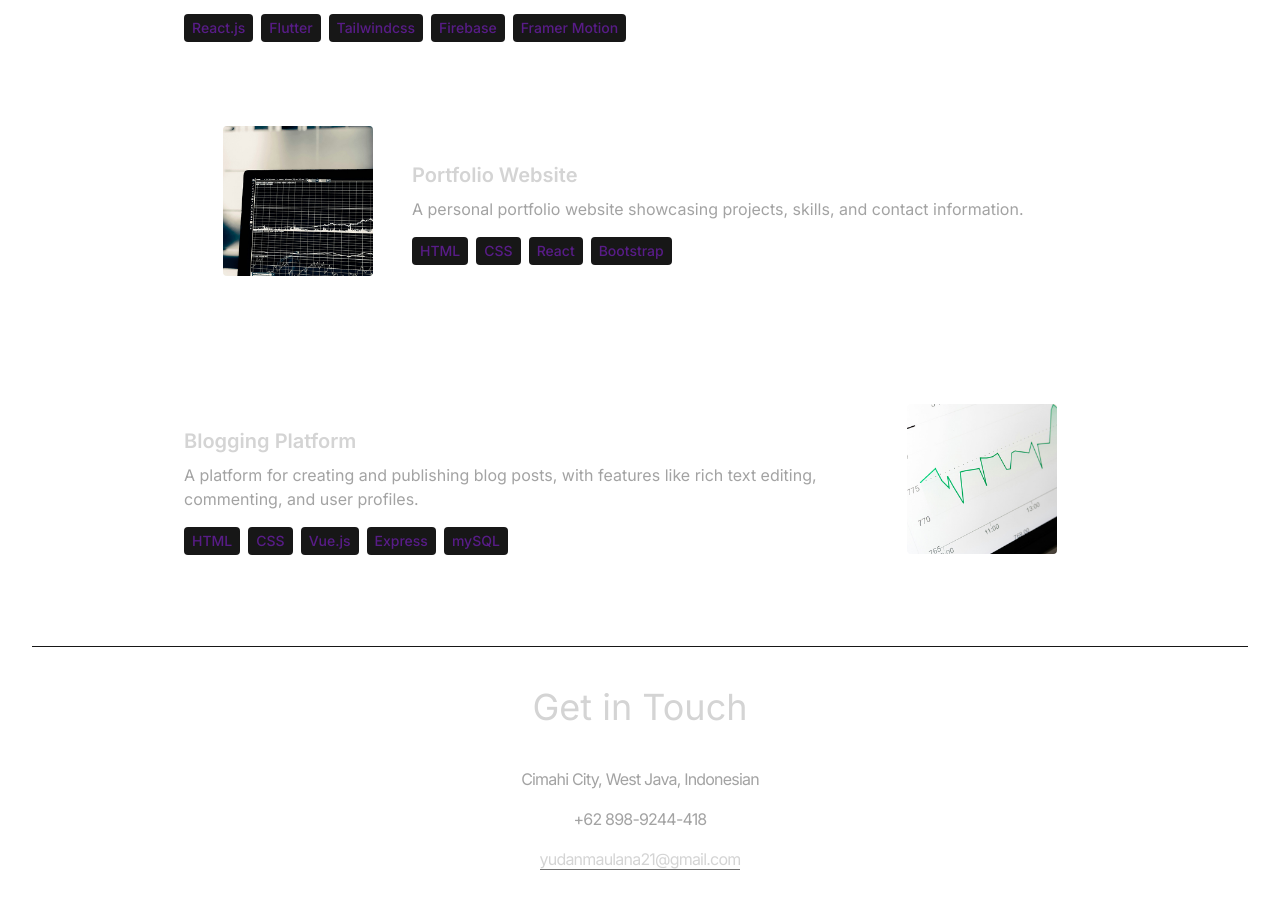
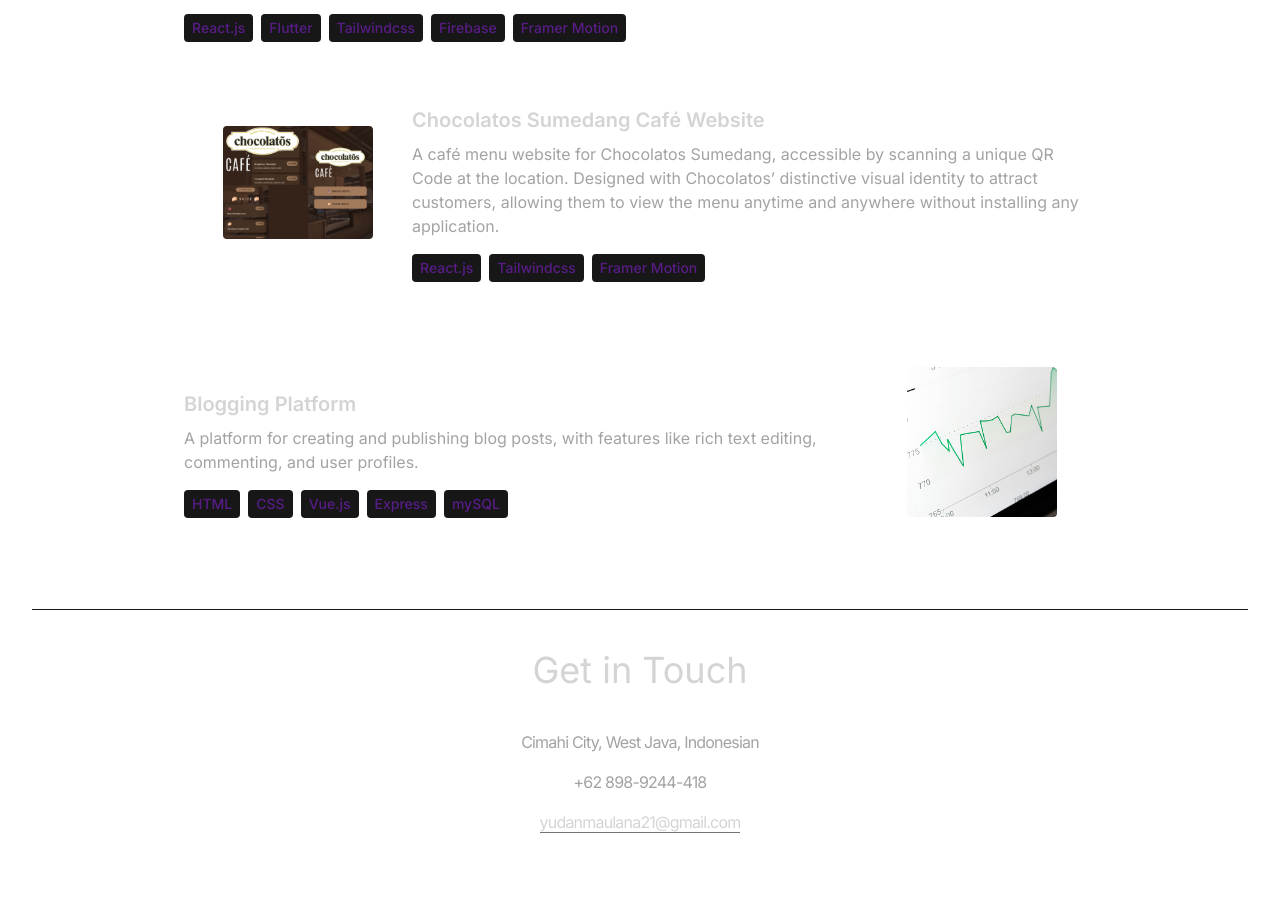
Before and after one commit to YudanMaulana/portfolio-me, a React (Vite) app: page / in a window 1280 px wide. Shown: the part 3627-4530 px from the top of the page. Built offline with nearby package versions, Linux system fonts and the light colour scheme.

Commit message:
add experience caffe chocolatos

```diff
--- a/src/locales/en.json
+++ b/src/locales/en.json
@@ -1,4 +1,3 @@
-
 {
   "HERO_CONTENT": "Software development is a dynamic field focused on creating innovative and functional applications. It requires a blend of skills in front-end technologies such as React and Vue.js, combined with expertise in back-end systems like Node.js and databases like MySQL and MongoDB. With hands-on experience, developers craft scalable and efficient solutions that cater to business needs while enhancing user experiences. The ultimate goal is to build software that not only meets technical requirements but also drives growth and adds value to users.",
   "title": "Software Engineer",
@@ -20,7 +19,10 @@
     {
       "title": "Knitting Machine Instant Efficientcy",
       "description": "This application is useful for monitoring the efficiency of circular knitting machines with RPM to percent and minutes based on working hours.",
-        "technologies": ["Flutter", "Android Studio"]
+      "technologies": [
+        "Flutter",
+        "Android Studio"
+      ]
     },
     {
       "title": "Web Officer Tracking",
@@ -34,14 +36,24 @@
       ]
     },
     {
-        "title": "Portfolio Website",
-        "description": "A personal portfolio website showcasing projects, skills, and contact information.",
-        "technologies": ["HTML", "CSS", "React", "Bootstrap"]
+      "title": "Chocolatos Sumedang Café Website",
+      "description": "A café menu website for Chocolatos Sumedang, accessible by scanning a unique QR Code at the location. Designed with Chocolatos’ distinctive visual identity to attract customers, allowing them to view the menu anytime and anywhere without installing any application.",
+      "technologies": [
+        "React.js",
+        "Tailwindcss",
+        "Framer Motion"
+      ]
     },
     {
       "title": "Blogging Platform",
       "description": "A platform for creating and publishing blog posts, with features like rich text editing, commenting, and user profiles.",
-        "technologies": ["HTML", "CSS", "Vue.js", "Express", "mySQL"]
+      "technologies": [
+        "HTML",
+        "CSS",
+        "Vue.js",
+        "Express",
+        "mySQL"
+      ]
     }
   ],
   "Projects": "Projects",
--- a/src/locales/id.json
+++ b/src/locales/id.json
@@ -32,11 +32,15 @@
         "Framer Motion"
       ]
     },
-      {
-        "title": "Task Management App",
-        "description": "Situs web portofolio pribadi yang menampilkan proyek, keahlian, dan informasi kontak.",
-        "technologies": ["HTML", "CSS", "React", "Bootstrap"]
-      },
+{
+  "title": "Web Caffe Chocolatos Sumedang",
+  "description": "Website katalog menu caffe Chocolatos Sumedang yang dapat diakses dengan memindai QR Code unik di lokasi. Dirancang dengan identitas visual khas Chocolatos untuk menarik perhatian pelanggan, serta memungkinkan pengunjung melihat menu kapan saja dan di mana saja tanpa perlu menginstal aplikasi.",
+  "technologies": [
+    "React.js",
+    "Tailwindcss",
+    "Framer Motion"
+  ]
+},
       {
         "title": "Blogging Platform",
         "description": "Platform untuk membuat dan menerbitkan postingan blog, dengan fitur-fitur seperti pengeditan teks yang kaya, komentar, dan profil pengguna.",
--- a/src/locales/index.js
+++ b/src/locales/index.js
@@ -1,6 +1,6 @@
 import project1 from "../assets/projects/project-1.jpg";
 import project2 from "../assets/projects/project-2.png";
-import project3 from "../assets/projects/project-3.jpg";
+import project3 from "../assets/projects/project-3.png";
 import project4 from "../assets/projects/project-4.jpg";
 import project5 from "../assets/projects/project-5.jpg";
 
```
Also changed, not shown: src/assets/projects/project-3.jpg (deleted), src/assets/projects/project-3.png (added). Lines whose indentation alone changed are shown as unchanged.
